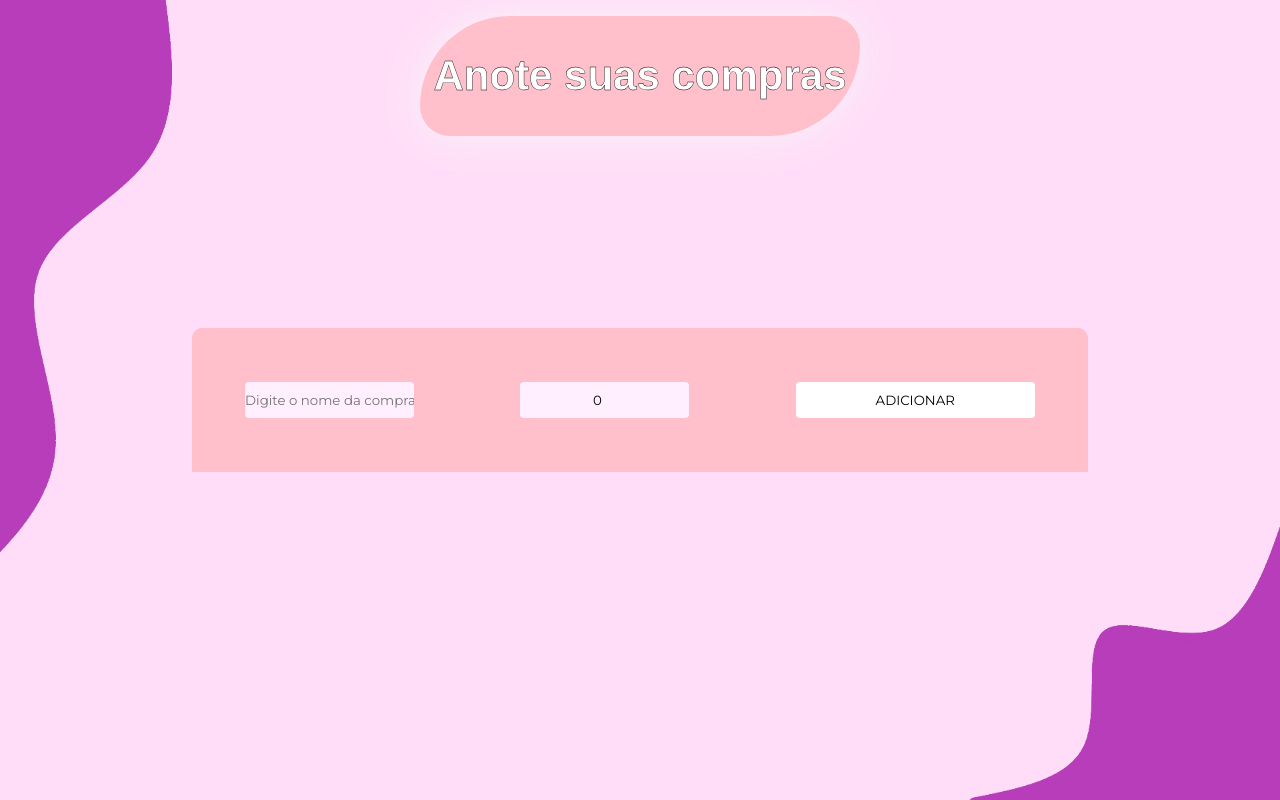
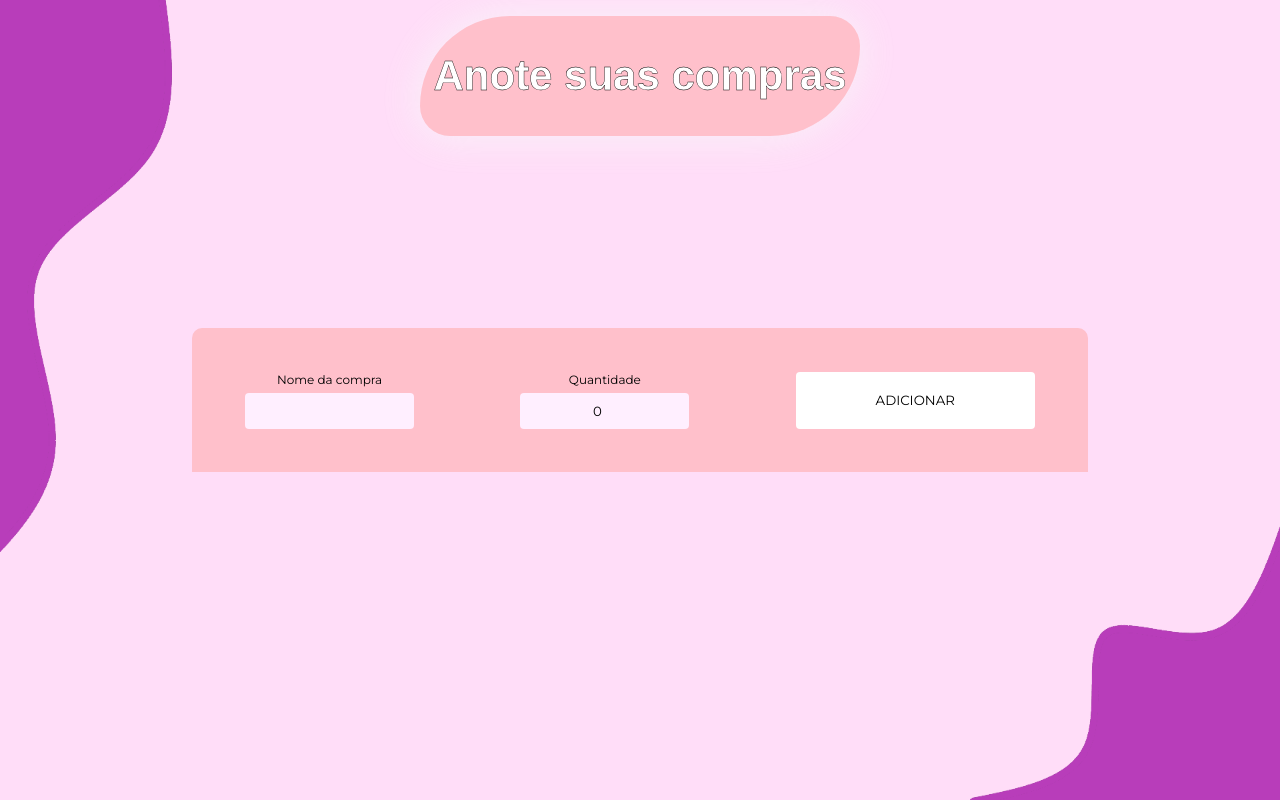
Before and after one commit to rRafaelAlves/to-do-mercado, a React (Create React App) app: page / in a window 1280 px wide. Built offline with nearby package versions, Linux system fonts and the light colour scheme.

Commit message:
correção

```diff
--- a/src/components/CrudBar/index.tsx
+++ b/src/components/CrudBar/index.tsx
@@ -49,18 +49,20 @@ function CrudBar({addItem}:Props){
 
 
         <C.InputContainer>
+            <label htmlFor='name'>Nome da compra</label>
                 <C.InputForm
                 type="text"
                 id='name'
                 name='name'
                 value={values.name}
                 onChange={handleChange}
-                placeholder="Digite o nome da compra"
+
                 />
                 <p className="errors">{errors.name ?? <>{errors.name}</>}</p>
             </C.InputContainer>
 
             <C.InputContainer>
+                <label htmlFor='count'>Quantidade</label>
                 <C.InputForm
                 type="number"
                 id='count'
--- a/src/components/CrudBar/styles.ts
+++ b/src/components/CrudBar/styles.ts
@@ -71,6 +71,7 @@ padding-top: 10px;
 padding-bottom: 10px;
 border: none;
 background-color: #FFEFFF;
+margin-top: 6px;
 
 @media (max-width: 760px){
 
@@ -135,4 +136,8 @@ flex-direction: column;
 justify-content: center;
 align-items: center;
 
+label{
+    font-size: 12px;
+}
+
 `
--- a/src/components/Table/index.tsx
+++ b/src/components/Table/index.tsx
@@ -20,6 +20,8 @@ function Table({List, deleteItem, editItem, setList}: Props){
 
         console.log(event.target.value)
 
+
+
         const objAux = [...List]
 
         if(event.target.id === 'name'){
@@ -29,6 +31,7 @@ function Table({List, deleteItem, editItem, setList}: Props){
         if(event.target.id === 'count'){
             objAux[index].count = parseInt(event.target.value, 10);
         }
+
 
         setList(objAux);
 
```
